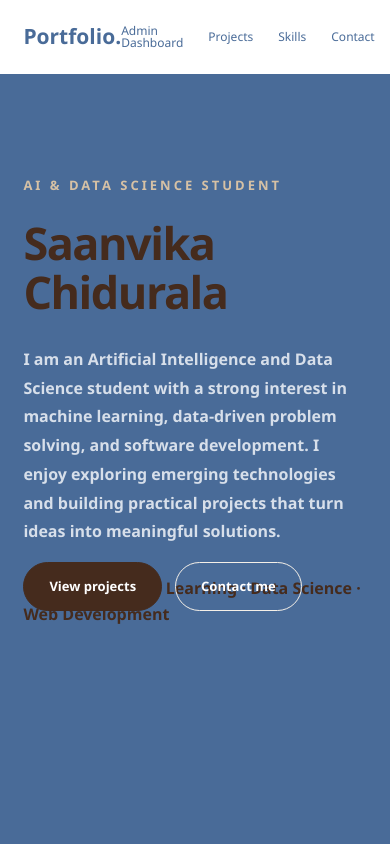
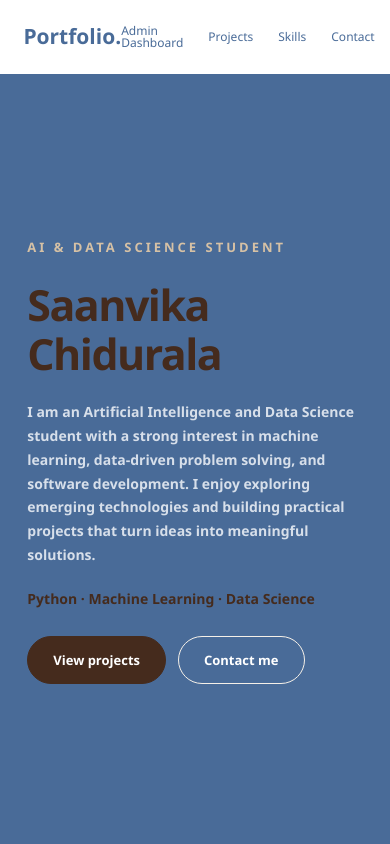
Before and after one commit to saanvika-chidurala/my-portfolio, a website: page frontend/index.html in a window 390 px wide. Shown: the top 844 px of the page. Drawn offline with Linux system fonts and the light colour scheme; no server answers.

Commit message:
mobile fix

```diff
--- a/frontend/index.html
+++ b/frontend/index.html
@@ -38,7 +38,7 @@
         </p>
 
         <p class="tech-line">
-            Python · Machine Learning · Data Science · Web Development
+            Python · Machine Learning · Data Science
         </p>
 
     </div>
--- a/frontend/style.css
+++ b/frontend/style.css
@@ -741,3 +741,59 @@ a {
 .nav-links #logout-btn[hidden] {
     display: none !important;
 }
+
+
+/* ---------- Mobile Hero Fix ---------- */
+
+@media screen and (max-width: 600px) {
+
+    .hero {
+        min-height: calc(100vh - 65px);
+        padding: 55px 7% 60px;
+        justify-content: center;
+    }
+
+    .hero h1 {
+        font-size: clamp(40px, 11vw, 58px);
+        letter-spacing: -1.5px;
+        line-height: 1.15;
+        margin-bottom: 22px;
+    }
+
+    .hero-bottom {
+        flex-direction: column;
+        align-items: flex-start;
+        gap: 25px;
+        width: 100%;
+    }
+
+    .hero-text {
+        width: 100%;
+        max-width: 100%;
+    }
+
+    .description {
+        font-size: 14px;
+        line-height: 1.7;
+    }
+
+    .tech-line {
+        font-size: 14px;
+        line-height: 1.7;
+        margin-top: 20px;
+    }
+
+    .hero-buttons {
+        width: 100%;
+        display: flex;
+        flex-wrap: wrap;
+        justify-content: flex-start;
+        gap: 12px;
+        transform: none;
+    }
+
+    .hero-buttons .btn {
+        margin: 0;
+        text-align: center;
+    }
+}
```
